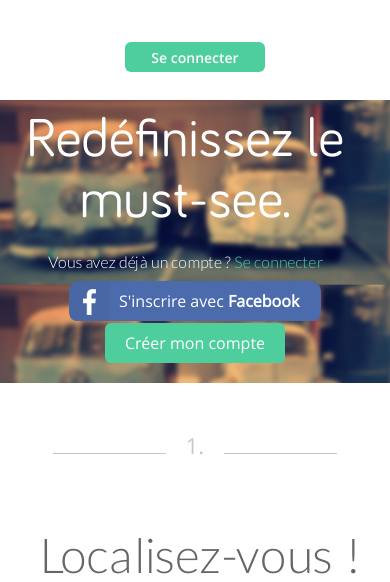
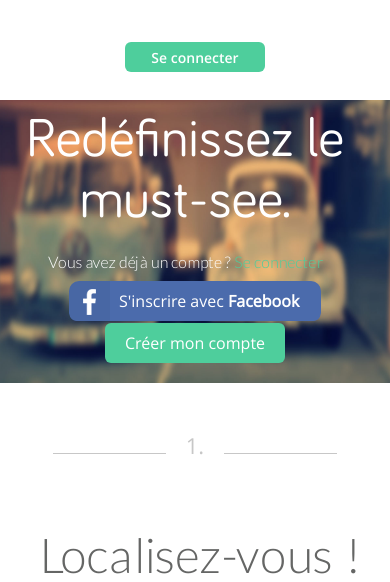
Before and after one commit to Nicolas-th/projet_html, a PHP site: page / in a window 390 px wide. Shown: the part 42-624 px from the top of the page. Run offline with PHP 8.4, Linux system fonts and the light colour scheme.

Commit message:
correction style.css

```diff
--- a/Améziane/style.css
+++ b/Améziane/style.css
@@ -338,11 +338,6 @@ li img{
 
 @media screen and (max-width: 767px){
 
-	#introduction{
-	    background-image: url("images/cover.jpg");
-	    background-size: 100% auto;
-	}
-
 	#connexion-facebook{
 		margin-right: 0;
 	}
```
